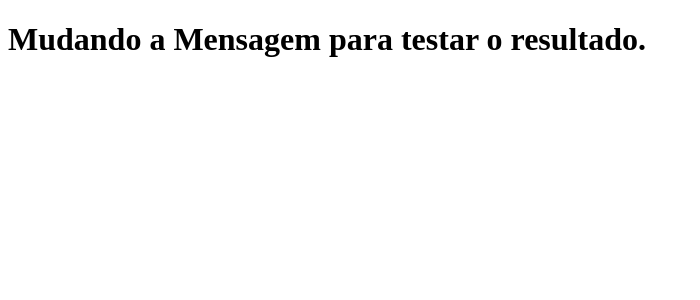
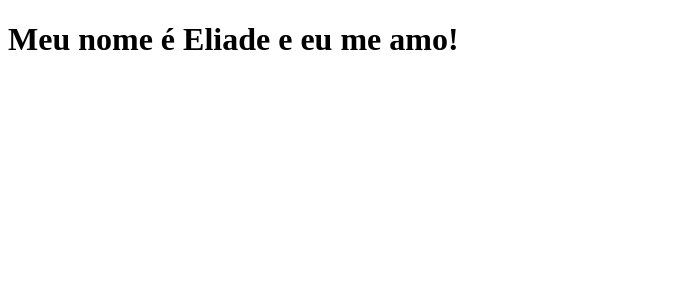
Before and after one commit to EliadeSantos/clone-tabnews, a Next.js app: page / in a window 1280 px wide. Shown: the top 300 px of the page, without its empty margins (0-700 px from the left). Built offline with nearby package versions, Linux system fonts and the light colour scheme.

Commit message:
modifica a frase

```diff
--- a/pages/index.js
+++ b/pages/index.js
@@ -1,5 +1,5 @@
 function Home() {
-    return <h1>Mudando a Mensagem para testar o resultado.</h1>
+    return <h1>Meu nome é Eliade e eu me amo!</h1>
 }
 
 export default Home;
```
